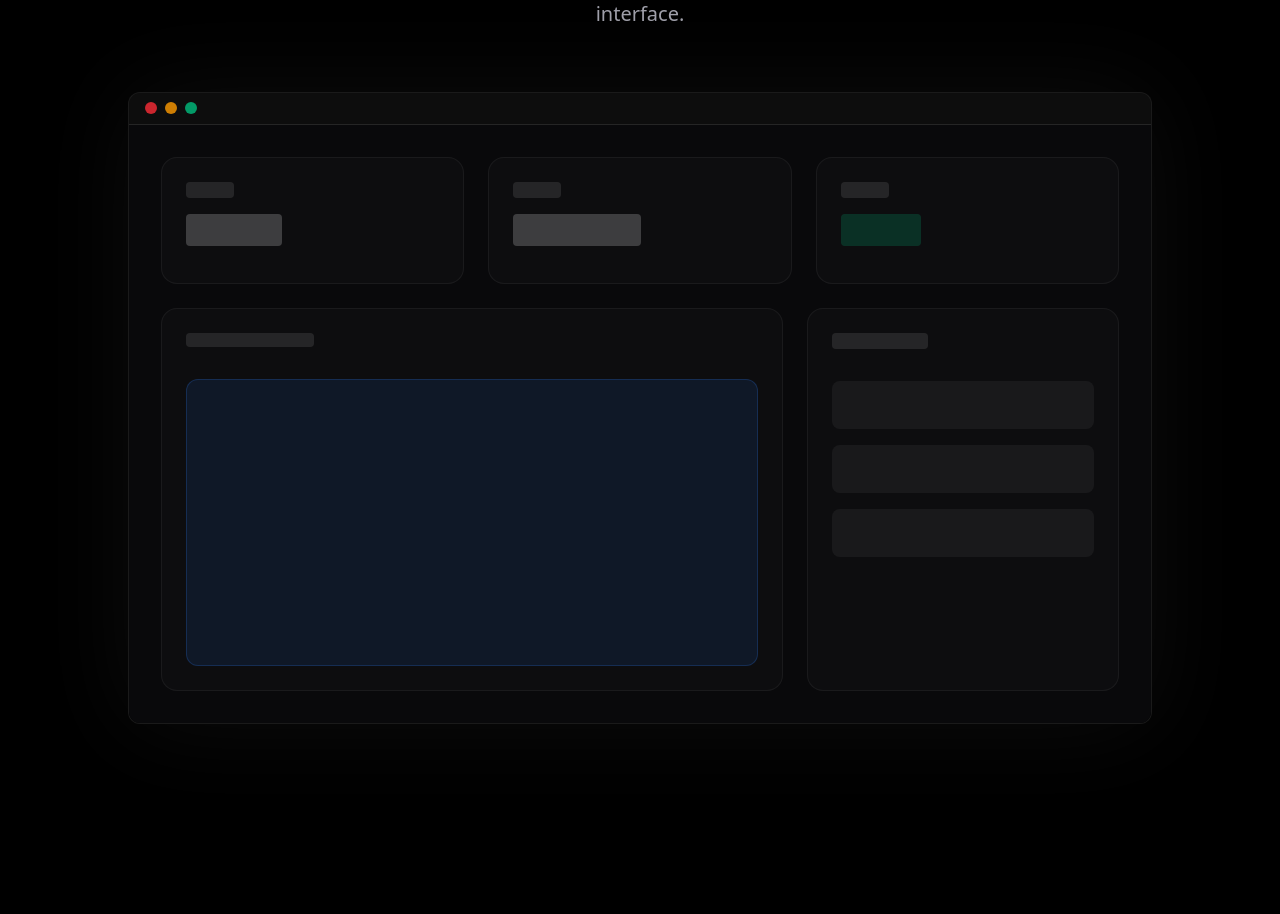
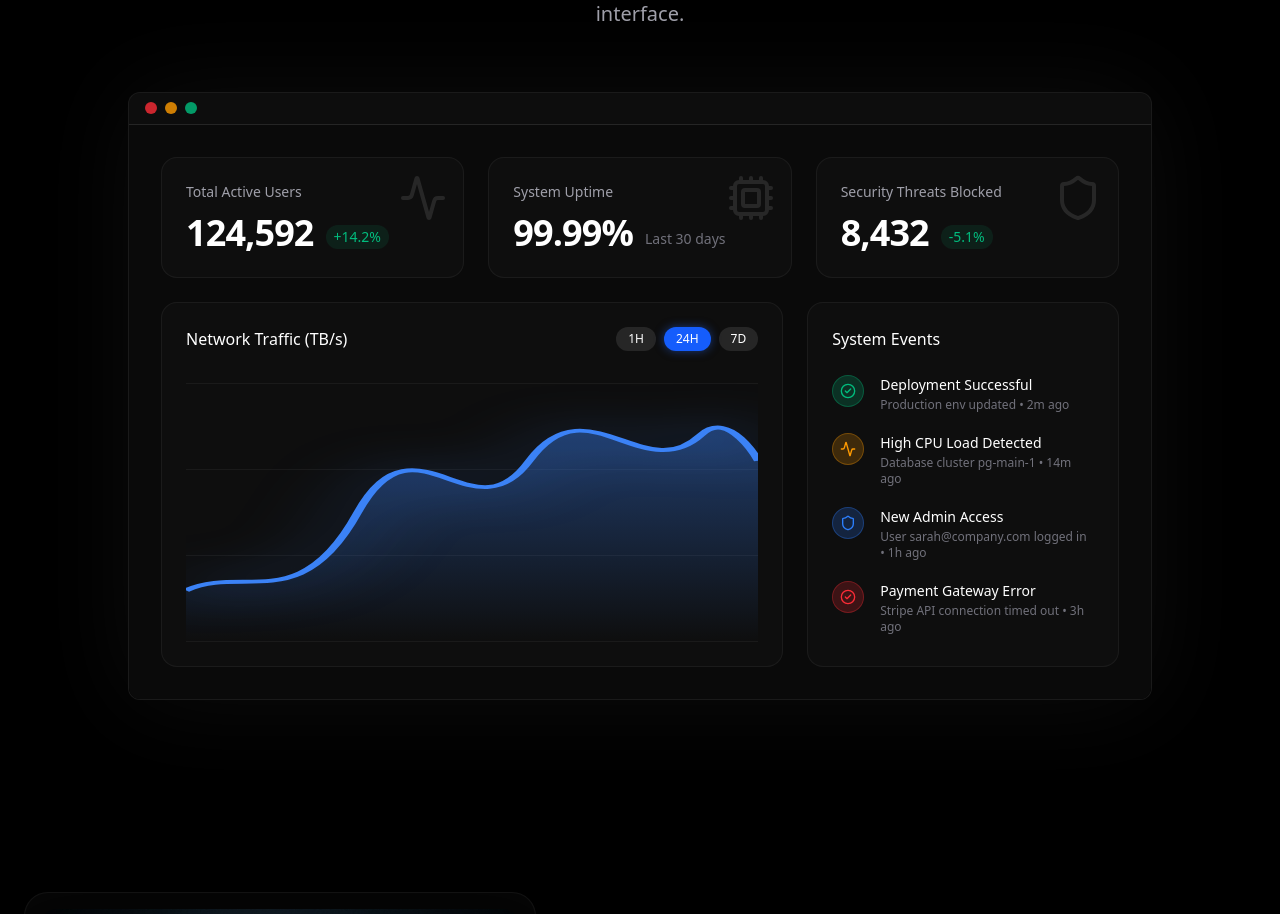
Before and after one commit to samarth3394/BhartiAppplus, a Next.js app in the folder frontend/: page / in a window 1280 px wide. Shown: the part 1247-2161 px from the top of the page. Built offline with nearby package versions, Linux system fonts and the light colour scheme.

Commit message:
feat: upgrade app mockup to realistic dashboard ui

```diff
--- a/frontend/src/app/page.tsx
+++ b/frontend/src/app/page.tsx
@@ -125,32 +125,141 @@ export default function LandingPage() {
               <div className="w-3 h-3 rounded-full bg-amber-500/80"></div>
               <div className="w-3 h-3 rounded-full bg-emerald-500/80"></div>
             </div>
-            {/* Mockup Content (Abstract representation of dashboard) */}
-            <div className="w-full aspect-[16/9] bg-zinc-950 p-8 flex flex-col gap-6">
+            {/* Mockup Content (Realistic Dashboard UI) */}
+            <div className="w-full aspect-[16/9] bg-[#0a0a0a] p-8 flex flex-col gap-6 relative overflow-hidden font-sans">
+
+              {/* Top Stats Row */}
               <div className="w-full flex gap-6 h-1/4">
-                <div className="flex-1 bg-white/[0.02] border border-white/5 rounded-2xl p-6">
-                  <div className="w-12 h-4 bg-white/10 rounded mb-4"></div>
-                  <div className="w-24 h-8 bg-white/20 rounded"></div>
+                {/* Stat Card 1 */}
+                <div className="flex-1 bg-white/[0.02] border border-white/5 rounded-2xl p-6 flex flex-col justify-between hover:bg-white/[0.04] transition-colors relative overflow-hidden group">
+                  <div className="absolute top-0 right-0 p-4 opacity-10 group-hover:opacity-20 transition-opacity">
+                    <Activity size={48} />
+                  </div>
+                  <h3 className="text-zinc-400 font-medium text-sm">Total Active Users</h3>
+                  <div className="flex items-end gap-3">
+                    <span className="text-4xl font-bold text-white tracking-tight">124,592</span>
+                    <span className="text-emerald-500 text-sm font-medium mb-1 flex items-center bg-emerald-500/10 px-2 py-0.5 rounded-full">+14.2%</span>
+                  </div>
                 </div>
-                <div className="flex-1 bg-white/[0.02] border border-white/5 rounded-2xl p-6">
-                  <div className="w-12 h-4 bg-white/10 rounded mb-4"></div>
-                  <div className="w-32 h-8 bg-white/20 rounded"></div>
+
+                {/* Stat Card 2 */}
+                <div className="flex-1 bg-white/[0.02] border border-white/5 rounded-2xl p-6 flex flex-col justify-between hover:bg-white/[0.04] transition-colors relative overflow-hidden group">
+                  <div className="absolute top-0 right-0 p-4 opacity-10 group-hover:opacity-20 transition-opacity">
+                    <Cpu size={48} />
+                  </div>
+                  <h3 className="text-zinc-400 font-medium text-sm">System Uptime</h3>
+                  <div className="flex items-end gap-3">
+                    <span className="text-4xl font-bold text-white tracking-tight">99.99%</span>
+                    <span className="text-zinc-500 text-sm font-medium mb-1">Last 30 days</span>
+                  </div>
                 </div>
-                <div className="flex-1 bg-white/[0.02] border border-white/5 rounded-2xl p-6">
-                  <div className="w-12 h-4 bg-white/10 rounded mb-4"></div>
-                  <div className="w-20 h-8 bg-emerald-500/20 rounded"></div>
+
+                {/* Stat Card 3 */}
+                <div className="flex-1 bg-white/[0.02] border border-white/5 rounded-2xl p-6 flex flex-col justify-between hover:bg-white/[0.04] transition-colors relative overflow-hidden group">
+                  <div className="absolute top-0 right-0 p-4 opacity-10 group-hover:opacity-20 transition-opacity">
+                    <Shield size={48} />
+                  </div>
+                  <h3 className="text-zinc-400 font-medium text-sm">Security Threats Blocked</h3>
+                  <div className="flex items-end gap-3">
+                    <span className="text-4xl font-bold text-white tracking-tight">8,432</span>
+                    <span className="text-emerald-500 text-sm font-medium mb-1 flex items-center bg-emerald-500/10 px-2 py-0.5 rounded-full">-5.1%</span>
+                  </div>
                 </div>
               </div>
+
+              {/* Bottom Row */}
               <div className="w-full flex gap-6 h-3/4">
-                <div className="w-2/3 bg-white/[0.02] border border-white/5 rounded-2xl p-6 flex flex-col gap-4">
-                  <div className="w-32 h-4 bg-white/10 rounded mb-4"></div>
-                  <div className="w-full h-full bg-blue-500/10 rounded-xl border border-blue-500/20"></div>
+
+                {/* Main Chart Area */}
+                <div className="w-2/3 bg-white/[0.02] border border-white/5 rounded-2xl p-6 flex flex-col">
+                  <div className="flex justify-between items-center mb-6">
+                    <h3 className="text-white font-medium">Network Traffic (TB/s)</h3>
+                    <div className="flex gap-2">
+                      <span className="text-xs bg-white/10 text-white px-3 py-1 rounded-full cursor-pointer hover:bg-white/20">1H</span>
+                      <span className="text-xs bg-blue-600 text-white px-3 py-1 rounded-full shadow-[0_0_10px_rgba(37,99,235,0.5)]">24H</span>
+                      <span className="text-xs bg-white/10 text-white px-3 py-1 rounded-full cursor-pointer hover:bg-white/20">7D</span>
+                    </div>
+                  </div>
+
+                  {/* Glowing SVG Line Chart */}
+                  <div className="flex-1 relative w-full h-full mt-2">
+                    {/* Grid lines */}
+                    <div className="absolute inset-0 flex flex-col justify-between">
+                      {[1,2,3,4].map(i => <div key={i} className="w-full h-px bg-white/5"></div>)}
+                    </div>
+                    {/* SVG Chart */}
+                    <svg className="absolute inset-0 w-full h-full" preserveAspectRatio="none" viewBox="0 0 100 100">
+                      <defs>
+                        <linearGradient id="gradient" x1="0%" y1="0%" x2="0%" y2="100%">
+                          <stop offset="0%" stopColor="rgba(59, 130, 246, 0.4)" />
+                          <stop offset="100%" stopColor="rgba(59, 130, 246, 0)" />
+                        </linearGradient>
+                      </defs>
+                      <path
+                        d="M0,80 C10,70 20,90 30,50 C40,10 50,60 60,30 C70,0 80,40 90,20 C95,10 100,30 100,30 L100,100 L0,100 Z"
+                        fill="url(#gradient)"
+                      />
+                      <path
+                        d="M0,80 C10,70 20,90 30,50 C40,10 50,60 60,30 C70,0 80,40 90,20 C95,10 100,30 100,30"
+                        fill="none"
+                        stroke="#3b82f6"
+                        strokeWidth="1.5"
+                        className="drop-shadow-[0_0_8px_rgba(59,130,246,0.8)]"
+                      />
+                    </svg>
+                  </div>
                 </div>
-                <div className="w-1/3 bg-white/[0.02] border border-white/5 rounded-2xl p-6 flex flex-col gap-4">
-                  <div className="w-24 h-4 bg-white/10 rounded mb-4"></div>
-                  <div className="w-full h-12 bg-white/5 rounded-lg"></div>
-                  <div className="w-full h-12 bg-white/5 rounded-lg"></div>
-                  <div className="w-full h-12 bg-white/5 rounded-lg"></div>
+
+                {/* Activity Feed */}
+                <div className="w-1/3 bg-white/[0.02] border border-white/5 rounded-2xl p-6 flex flex-col">
+                  <h3 className="text-white font-medium mb-6">System Events</h3>
+                  <div className="flex flex-col gap-5 flex-1 overflow-hidden">
+
+                    {/* Event Item */}
+                    <div className="flex gap-4 items-start">
+                      <div className="w-8 h-8 rounded-full bg-emerald-500/20 text-emerald-500 flex items-center justify-center shrink-0 border border-emerald-500/30">
+                        <CheckCircle2 size={16} />
+                      </div>
+                      <div>
+                        <p className="text-sm text-white font-medium">Deployment Successful</p>
+                        <p className="text-xs text-zinc-500 mt-0.5">Production env updated • 2m ago</p>
+                      </div>
+                    </div>
+
+                    {/* Event Item */}
+                    <div className="flex gap-4 items-start">
+                      <div className="w-8 h-8 rounded-full bg-amber-500/20 text-amber-500 flex items-center justify-center shrink-0 border border-amber-500/30">
+                        <Activity size={16} />
+                      </div>
+                      <div>
+                        <p className="text-sm text-white font-medium">High CPU Load Detected</p>
+                        <p className="text-xs text-zinc-500 mt-0.5">Database cluster pg-main-1 • 14m ago</p>
+                      </div>
+                    </div>
+
+                    {/* Event Item */}
+                    <div className="flex gap-4 items-start">
+                      <div className="w-8 h-8 rounded-full bg-blue-500/20 text-blue-500 flex items-center justify-center shrink-0 border border-blue-500/30">
+                        <Shield size={16} />
+                      </div>
+                      <div>
+                        <p className="text-sm text-white font-medium">New Admin Access</p>
+                        <p className="text-xs text-zinc-500 mt-0.5">User sarah@company.com logged in • 1h ago</p>
+                      </div>
+                    </div>
+
+                    {/* Event Item */}
+                    <div className="flex gap-4 items-start">
+                      <div className="w-8 h-8 rounded-full bg-red-500/20 text-red-500 flex items-center justify-center shrink-0 border border-red-500/30">
+                        <CheckCircle2 size={16} />
+                      </div>
+                      <div>
+                        <p className="text-sm text-white font-medium">Payment Gateway Error</p>
+                        <p className="text-xs text-zinc-500 mt-0.5">Stripe API connection timed out • 3h ago</p>
+                      </div>
+                    </div>
+
+                  </div>
                 </div>
               </div>
             </div>
```
